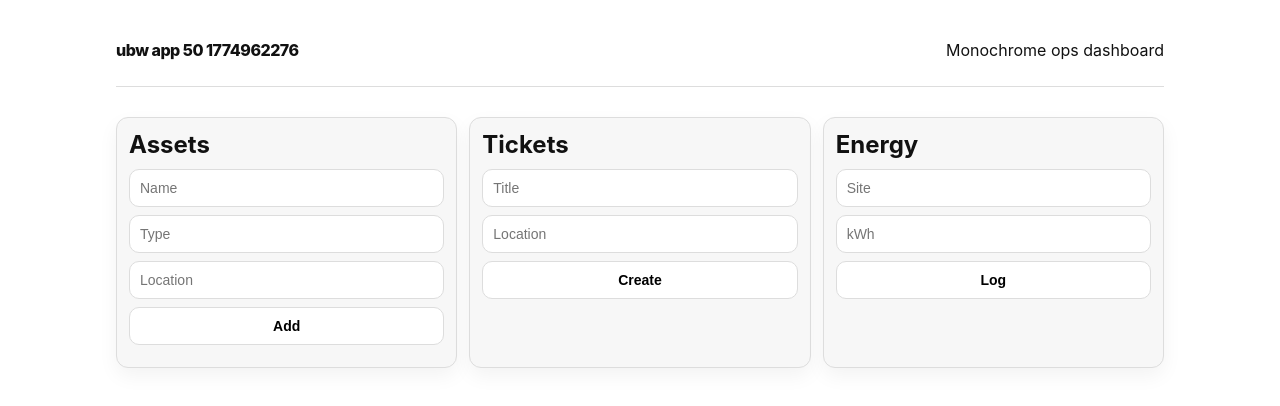
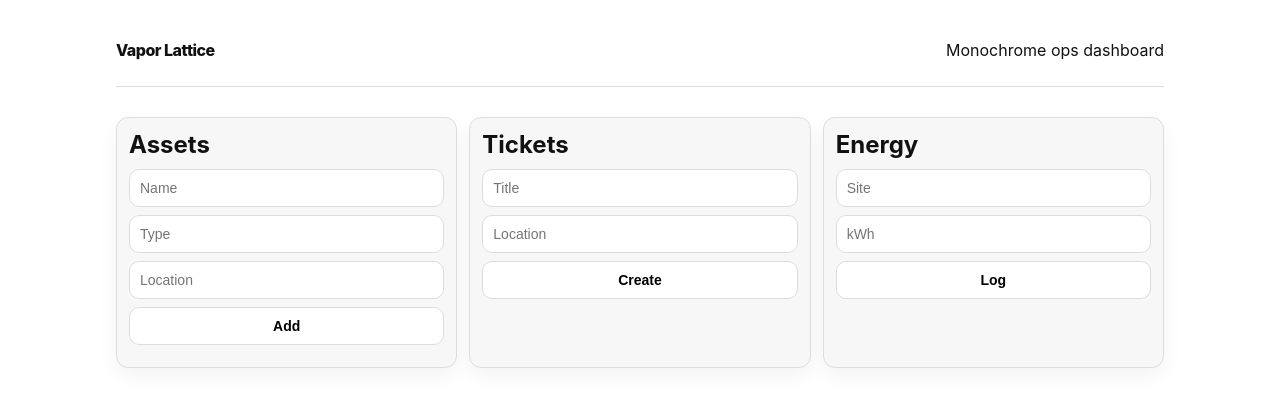
Before and after one commit to Ashutoshsingh20/bw-app-50-1774962276, a website: page public/index.html in a window 1280 px wide. Drawn offline with Linux system fonts and the light colour scheme; no server answers.

Commit message:
chore: brand app

```diff
--- a/public/index.html
+++ b/public/index.html
@@ -3,13 +3,13 @@
 <head>
   <meta charset="UTF-8" />
   <meta name="viewport" content="width=device-width, initial-scale=1.0" />
-  <title>ubw app 50 1774962276</title>
+  <title>Vapor Lattice</title>
   <link rel="stylesheet" href="/style.css" />
 </head>
 <body>
   <div class="shell">
     <header>
-      <div class="logo">ubw app 50 1774962276</div>
+      <div class="logo">Vapor Lattice</div>
       <p>Monochrome ops dashboard</p>
     </header>
     <section class="metrics" id="metrics"></section>
```
Also changed, not shown: package.json (+9 -3 lines), README.md.
